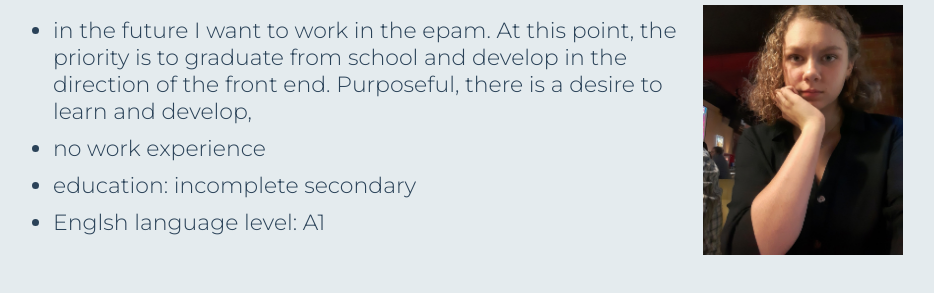
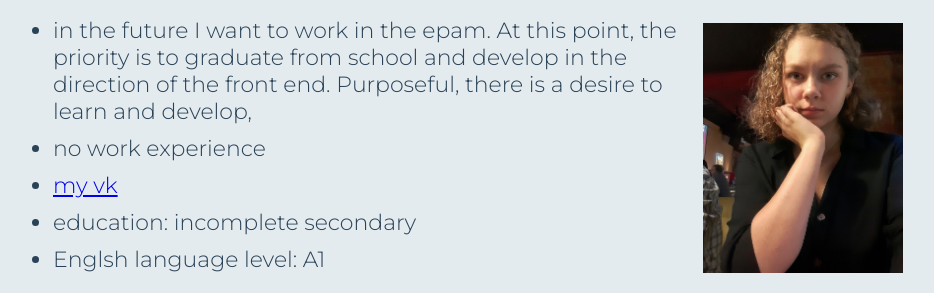
Before and after one commit to Lai-LMU/rsschool-cv, a plain HTML site: page index.html in a window 1280 px wide. Shown: the part 85-378 px from the top of the page, without its empty margins (190-1124 px from the left). Drawn offline with Linux system fonts and the light colour scheme.

Commit message:
feat: add link in VK

```diff
--- a/index.html
+++ b/index.html
@@ -15,6 +15,9 @@
                     <ul>
                         <li type="disc" class="list-li">in the future I want to work in the epam. At this point, the priority is to graduate from school and develop in the direction of the front end. Purposeful, there is a desire to learn and develop,</li>
                         <li type="disc" class="list-li">no work experience</li>
+                        <li type="disc" class="list-li">
+                            <a href="https://vk.com/poleshuk_anastasia">my vk</a>
+                        </li>
                         <li type="disc" class="list-li">education: incomplete secondary</li>
                         <li type="disc" class="list-li">Englsh language level: A1</li>
                     </ul>
```
